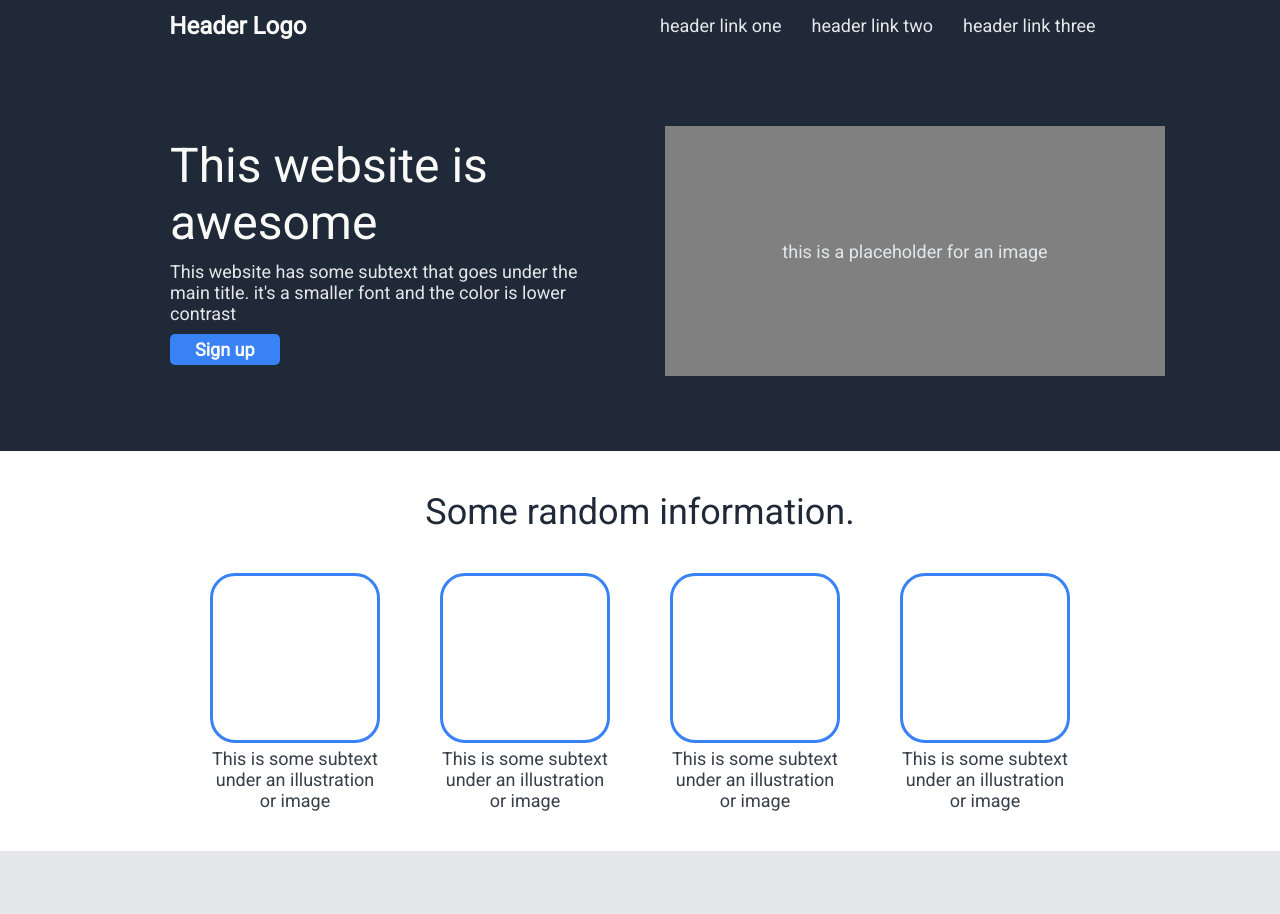
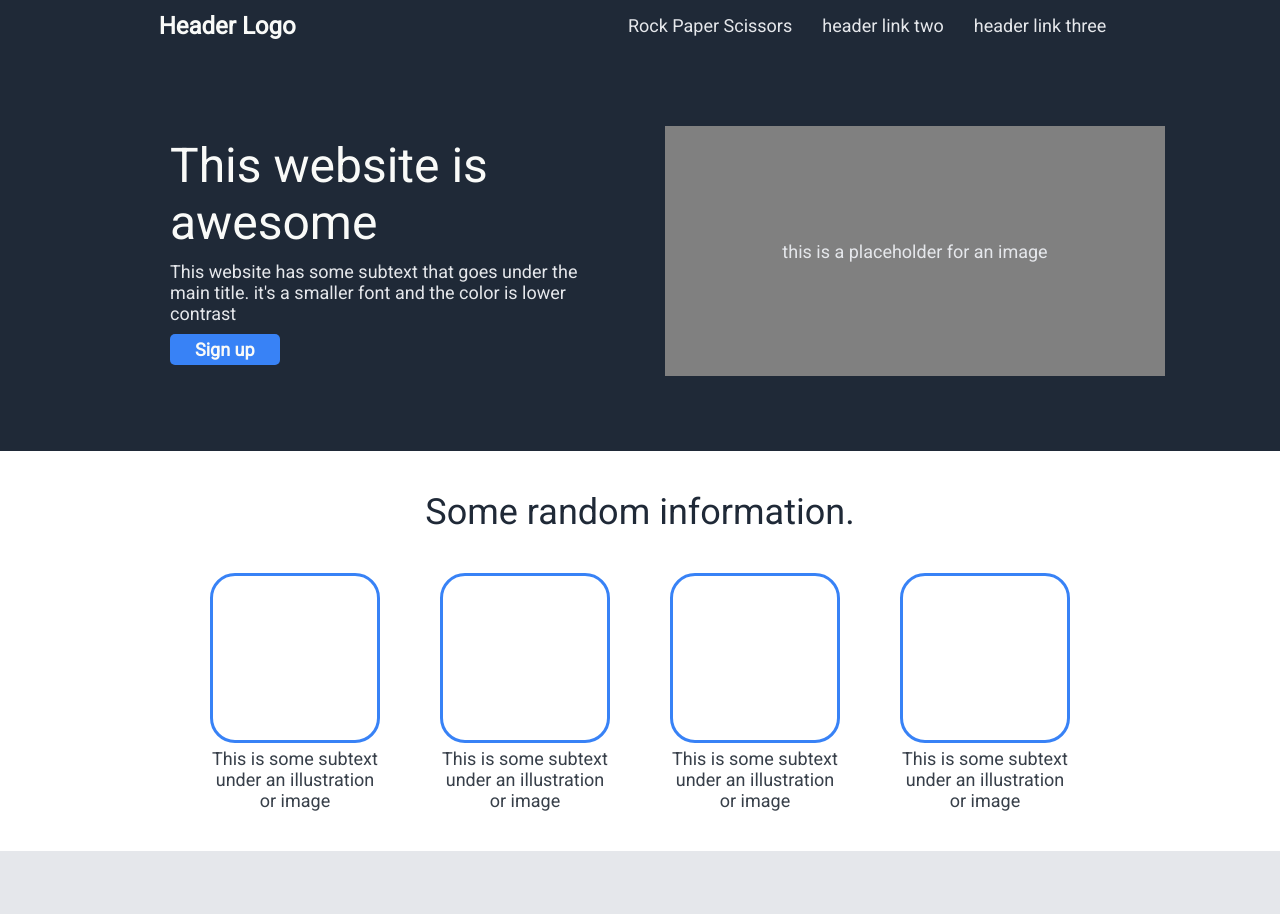
Before and after one commit to singhutsav5502/OdinProjectThings, a plain HTML site: page index.html in a window 1280 px wide. Shown: the top 914 px of the page. Drawn offline with Linux system fonts and the light colour scheme.

Commit message:
Added Rock Paper Scissors project Link

```diff
--- a/index.css
+++ b/index.css
@@ -9,7 +9,10 @@ html{
 *,*:before,*:after{
     box-sizing:inherit;
 }
-
+a,a:visited{
+    color:#E5E7EB;
+    text-decoration:none;
+}
 /* HEADER */
 .header{
     display:flex;
--- a/index.html
+++ b/index.html
@@ -10,7 +10,7 @@
         <div class="header">
             <div class="one">Header Logo</div>
             <div class="header right">
-                <div class="two">header link one</div>
+                <div class="two"><a href="./RockPaperScissors/index.html">Rock Paper Scissors</a></div>
                 <div class="three">header link two</div>
                 <div class="four">header link three</div>
             </div>
```
